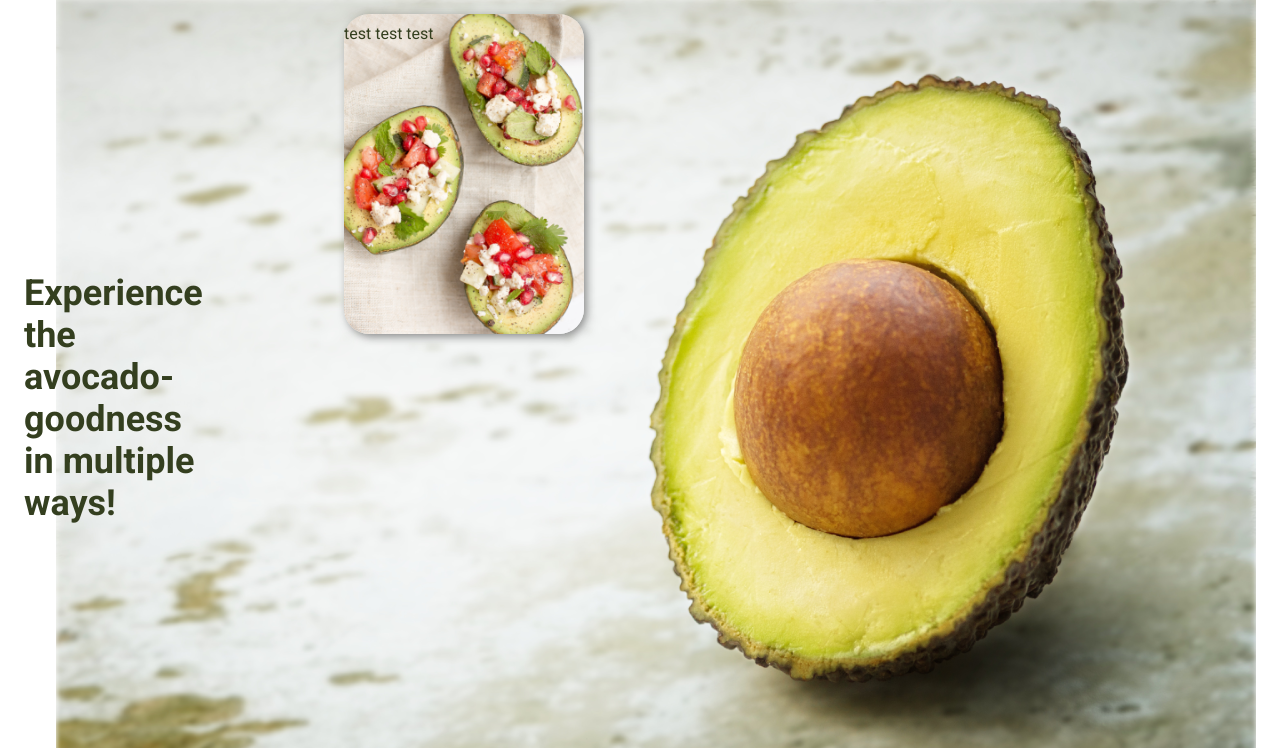
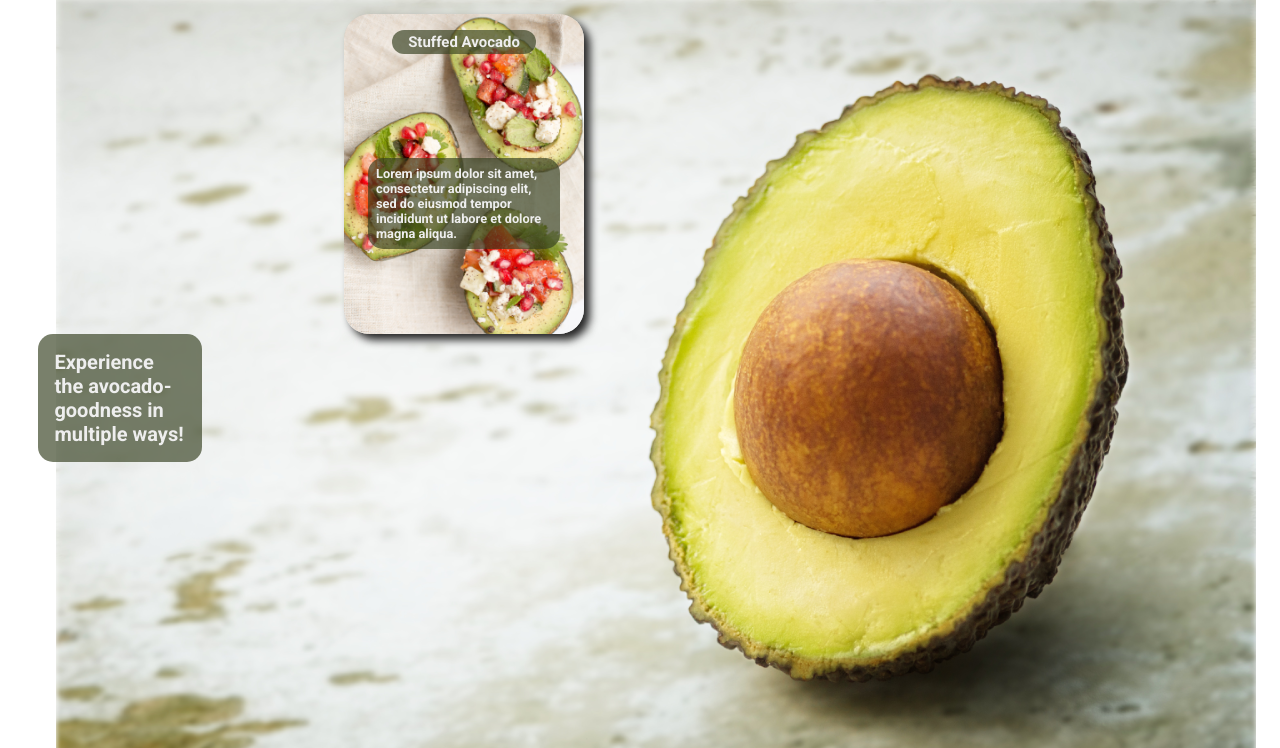
Before and after one commit to JorgeYakushi/avocado-landing, a plain HTML site: page index.html in a window 1280 px wide. Shown: the part 810-1558 px from the top of the page. Drawn offline with Linux system fonts and the light colour scheme; a web font is replaced by a local one.

Commit message:
Add files via upload

```diff
--- a/css/styles.css
+++ b/css/styles.css
@@ -161,85 +161,79 @@ nav {
   background-image: url("/img/bg2\ small.png");
   background-repeat: no-repeat;
   background-position: 75% 50%;
-
   height: 100vh;
 }
-
 .recipes__container .section-title {
+  padding-top: 2rem;
+}
+.recipes__container .section-title h2 {
   margin-left: auto;
   margin-right: auto;
-  padding-top: 3rem;
   font-size: 1.25rem;
   width: 85%;
+  background-color: rgba(var(--color-primary-rgb), 0.66);
+  color: var(--color-text);
+  border-radius: 15px;
+  padding: 1rem;
 }
 
 .card-group {
   width: 15rem;
-  height: 30rem;
+  height: 25rem;
   margin-top: 3rem;
   margin-left: auto;
   margin-right: auto;
-  background-blend-mode: multiply;
+  position: relative;
+  border-radius: 25px;
+  overflow: hidden;
+  box-shadow: 6px 6px 9px rgba(38, 38, 38, 1);
 }
 
 .card {
-  box-shadow: 3px 3px 8px rgba(38, 38, 38, 0.5);
-  height: 20rem;
-  border-radius: 25px;
-  position: relative;
-}
-.card:hover {
-  transform: scale(1.05);
-  box-shadow: 3px 3px 8px rgba(38, 38, 38, 0.5);
-}
-.card:active > .card-title,
-.card:active > .card-subtitle {
-  width: 12rem;
-}
-#card-1 {
-  background-image: url("/img/recipe1.png");
-  background-position: center center;
-  background-size: 100% auto;
-  background-repeat: no-repeat;
-}
-.card--body {
+  height: 3rem;
   position: absolute;
-  transform: translate3d(0px, 10px, 0px);
-}
-.card-title,
-.card-subtitle {
-  width: 0rem;
-  background: rgba(var(--color-primary-rgb), 0.66);
-  position: absolute;
-  overflow: hidden;
-  display: flex;
-  flex-direction: column;
-  justify-content: center;
-  color: var(--color-text);
-}
-.card-title {
-  height: 3rem;
-  top: 2rem;
-  right: 0;
-  border-radius: 25px 0 0 25px;
-  transition: 0.2s ease;
+  transition: all 0.3s ease-in-out;
+  top: 3rem;
+  box-shadow: 0 0 0 1.5px rgba(0, 0, 0, 0.5);
 }
 
-.card-title h3 {
-  margin-left: 1rem;
-  white-space: nowrap;
-}
-.card-subtitle {
-  height: 11rem;
-  top: 7rem;
-  border-radius: 0 25px 25px 0;
-  transition: all 0.2s ease 0.2s;
+#card-1 {
+  top: 0rem;
 }
 
-.card-subtitle h4 {
-  margin-right: 1rem;
+#card-2 {
+  top: 16rem;
 }
 
+.card img {
+  width: 100%;
+}
+
+.card > .card-title {
+  position: absolute;
+  top: 1rem;
+  width: 60%;
+  margin-left: 20%;
+  text-align: center;
+  background-color: rgba(var(--color-primary-rgb), 0.66);
+  color: var(--color-text);
+  border-radius: 15px;
+  padding: 0.2rem;
+  font-size: 0.8rem;
+}
+
+.card > .card-subtitle {
+  position: absolute;
+  top: 9rem;
+  width: 80%;
+  margin-left: 10%;
+  text-align: left;
+  background-color: rgba(var(--color-primary-rgb), 0.66);
+  color: var(--color-text);
+  border-radius: 15px;
+  padding: 0.5rem;
+  font-size: 0.8rem;
+}
 @media (orientation: landscape) {
   .recipes__container {
     position: relative;
--- a/index.html
+++ b/index.html
@@ -50,8 +50,8 @@
           <h2>Experience the avocado-goodness in multiple ways!</h2>
         </header>
         <div class="card-group">
-          <div class="card" id="card-1">
-            <div class="card--body">test test test</div>
+          <div class="card card--top" onclick="recipeAccordion(1); event.stopPropagation();" id="card-1">
+            <img src="img/recipe1.png" class=""></img>
             <div class="card-title">
               <h3>Stuffed Avocado</h3>
             </div>
@@ -61,22 +61,42 @@
                 eiusmod tempor incididunt ut labore et dolore magna aliqua.
               </h4>
             </div>
+            <div class="card" onclick="recipeAccordion(2); event.stopPropagation();"  id="card-2">
+              <img src="img/recipe2.png" class=""></img>
+              <div class="card-title">
+                <h3>Avocado Tacos</h3>
+              </div>
+              <div class="card-subtitle">
+                <h4>
+                  Lorem ipsum dolor sit amet, consectetur adipiscing elit, sed do
+                  eiusmod tempor incididunt ut labore et dolore magna aliqua.
+                </h4>
+              </div>
+              <div class="card"  onclick="recipeAccordion(3); event.stopPropagation();" id="card-3">
+                <img src="img/recipe3.png" class=""></img>
+                <div class="card-title"><h3>Avocado Toast</h3></div>
+                <div class="card-subtitle">
+                  <h4>
+                    Lorem ipsum dolor sit amet, consectetur adipiscing elit, sed do
+                    eiusmod tempor incididunt ut labore et dolore magna aliqua.
+                  </h4>
+                </div>
+                <div class="card card--bottom" onclick="recipeAccordion(4); event.stopPropagation();"  id="card-4">
+                  <img src="img/recipe4.png" class=""></img>
+                  <div class="card-title"><h3>California Rolls</h3></div>
+                  <div class="card-subtitle">
+                    <h4>
+                      Lorem ipsum dolor sit amet, consectetur adipiscing elit, sed do
+                      eiusmod tempor incididunt ut labore et dolore magna aliqua.
+                    </h4>
+                  </div>
+                </div>
+              </div>
+            </div>
           </div>
-          <!-- <div class="card">
-                    <div class="card-title"><h3>Avocado Tacos</h3></div>
-                <div class="card-subtitle">
-<h4>Lorem ipsum dolor sit amet, consectetur adipiscing elit, sed do eiusmod tempor incididunt ut labore et dolore magna aliqua. </h4>
-                </div></div>
-                <div class="card">
-                    <div class="card-title"><h3>Avocado Toast</h3></div>
-                <div class="card-subtitle">
-<h4>Lorem ipsum dolor sit amet, consectetur adipiscing elit, sed do eiusmod tempor incididunt ut labore et dolore magna aliqua. </h4>
-                </div></div>
-                <div class="card">
-                    <div class="card-title"><h3>California Rolls</h3></div>
-                <div class="card-subtitle">
-<h4>Lorem ipsum dolor sit amet, consectetur adipiscing elit, sed do eiusmod tempor incididunt ut labore et dolore magna aliqua. </h4>
-                </div></div> -->
+
+
+
         </div>
       </div>
     </section>
--- a/scripts.js
+++ b/scripts.js
@@ -26,3 +26,32 @@ const cardObserver = new IntersectionObserver(function (entries, cardObserver) {
 cardObserver.observe(recipeCard);
 
 var counter = 0;
+let cards = document.getElementsByClassName("card");
+
+function restartAccordion() {
+  for (let i = 0; i < cards.length; i++) {
+    if (i == 0) {
+      cards[i].style.top = "0rem";
+    } else {
+      cards[i].style.top = "3rem";
+    }
+  }
+}
+
+function recipeAccordion(index) {
+  restartAccordion();
+  let firstCard = document.getElementById("card-1");
+
+  let idActualCard = "card-" + index;
+  let idNextCard = "card-" + (index + 1);
+  let cardID = document.getElementById(idActualCard);
+  let nextCardID = document.getElementById(idNextCard);
+
+  if (index > 1 && index < 4) {
+    console.log(index);
+    cardID.style.top = "3rem";
+    nextCardID.style.top = "16rem";
+  } else if (index == 1) {
+    nextCardID.style.top = "16rem";
+  }
+}
```
Also changed, not shown: img/recipe2.png (added), img/recipe3.png (added), img/recipe4.png (added).
